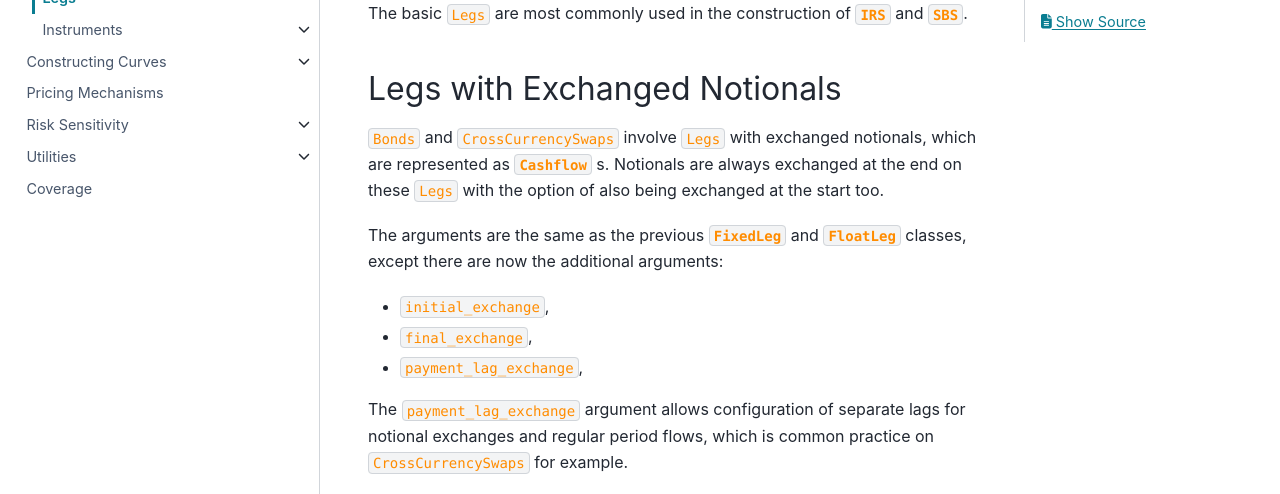
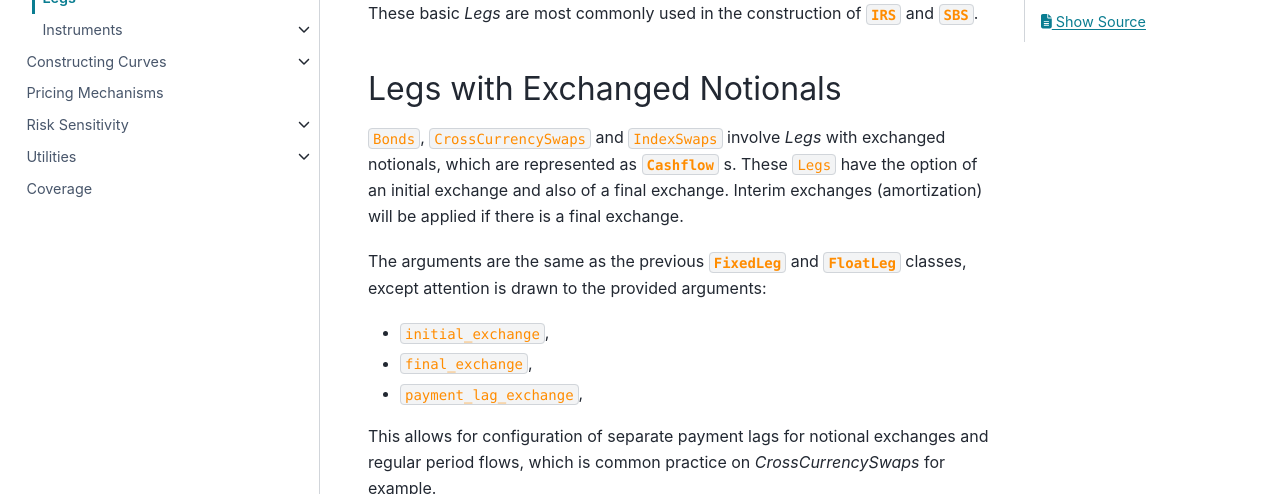
Before and after one commit to attack68/rateslib, a Sphinx documentation site: the page built from docs/source/d_legs.rst, in a window 1280 px wide and 1400 px high, scrolled down 1056 px. Shown: the part 257-751 px from the top of the window. Built offline with Sphinx 7.4.7 and the PyData theme 0.15.4, drawn with Linux system fonts in a browser that asks for light colours; comment, search, counter and statistics services are not loaded; some of the changed text lies outside the part shown; grey boxes are pictures that could not be loaded.

Commit message:
REF: rename other Exchange Legs

```diff
--- a/docs/source/d_legs.rst
+++ b/docs/source/d_legs.rst
@@ -80,6 +80,9 @@ For complete documentation of some of these inputs see :ref:`Scheduling<schedule
        amortization=250000,
        convention="act360",
        fixed_rate=1.0,
+       initial_exchange=False,
+       final_exchange=False,
+       payment_lag_exchange=0,
    )
    fixed_leg.cashflows(curve)
 
@@ -105,6 +108,9 @@ inputs that are appropriate for calculating a :class:`~rateslib.periods.FloatPer
        amortization=250000,
        convention="act360",
        float_spread=1.0,
+       initial_exchange=False,
+       final_exchange=False,
+       payment_lag_exchange=0,
        fixings=None,
        fixing_method="rfr_payment_delay",
        method_param=None,
@@ -112,28 +118,29 @@ inputs that are appropriate for calculating a :class:`~rateslib.periods.FloatPer
    )
    float_leg.cashflows(curve)
 
-The basic ``Legs`` are most commonly used in the construction
+These basic *Legs* are most commonly used in the construction
 of :class:`~rateslib.instruments.IRS` and :class:`~rateslib.instruments.SBS`.
 
 Legs with Exchanged Notionals
 -----------------------------
 
-``Bonds`` and ``CrossCurrencySwaps`` involve ``Legs`` with exchanged
+``Bonds``, ``CrossCurrencySwaps`` and ``IndexSwaps`` involve *Legs* with exchanged
 notionals, which are represented as :class:`~rateslib.periods.Cashflow` s.
-Notionals are always exchanged at the end on these ``Legs`` with
-the option of also being exchanged at the start too.
+These ``Legs`` have the option of an initial exchange and also of a
+final exchange. Interim exchanges (amortization) will be applied if
+there is a final exchange.
 
 The arguments are the same as the previous :class:`~rateslib.legs.FixedLeg`
-and :class:`~rateslib.legs.FloatLeg` classes, except there are now the
-additional arguments:
+and :class:`~rateslib.legs.FloatLeg` classes, except attention is drawn to the
+provided arguments:
 
 - ``initial_exchange``,
 - ``final_exchange``,
 - ``payment_lag_exchange``,
 
-The ``payment_lag_exchange`` argument allows configuration of separate lags
+This allows for configuration of separate payment lags
 for notional exchanges and regular period flows, which is common practice
-on ``CrossCurrencySwaps`` for example.
+on *CrossCurrencySwaps* for example.
 
 .. ipython:: python
 
@@ -202,6 +209,7 @@ and :class:`~rateslib.legs.FloatLeg`.
        method_param=None,
        spread_compound_method="none_simple",
        initial_exchange=True,
+       final_exchange=True,
        payment_lag_exchange=0,
        alt_notional=2000000,
        alt_currency="eur",
--- a/docs/source/i_api.rst
+++ b/docs/source/i_api.rst
@@ -218,9 +218,9 @@ Instruments
    :skip: Schedule
    :skip: CustomLeg
    :skip: FixedLeg
-   :skip: FixedLegExchangeMtm
+   :skip: FixedLegMtm
    :skip: FloatLeg
-   :skip: FloatLegExchangeMtm
+   :skip: FloatLegMtm
    :skip: ZeroFloatLeg
    :skip: LineCurve
    :skip: Solver
--- a/docs/source/whatsnew.rst
+++ b/docs/source/whatsnew.rst
@@ -11,3 +11,5 @@ Proper release notes started being recorded after version 0.3.0
 
 - Bug: allow *CompositeCurve* to be constructed from *ProxyCurve* and *Curve*
   combinations.
+- Refactor: remove *LegExchange* types and add ``initial_exchange`` and
+  ``final_exchange`` as arguments to basic *Legs* to replace the functionality.
```
Also changed, not shown: other parts of docs/source/d_legs.rst (+7 -7 lines), rateslib/__init__.py (+4 -4 lines), 4 other files.
